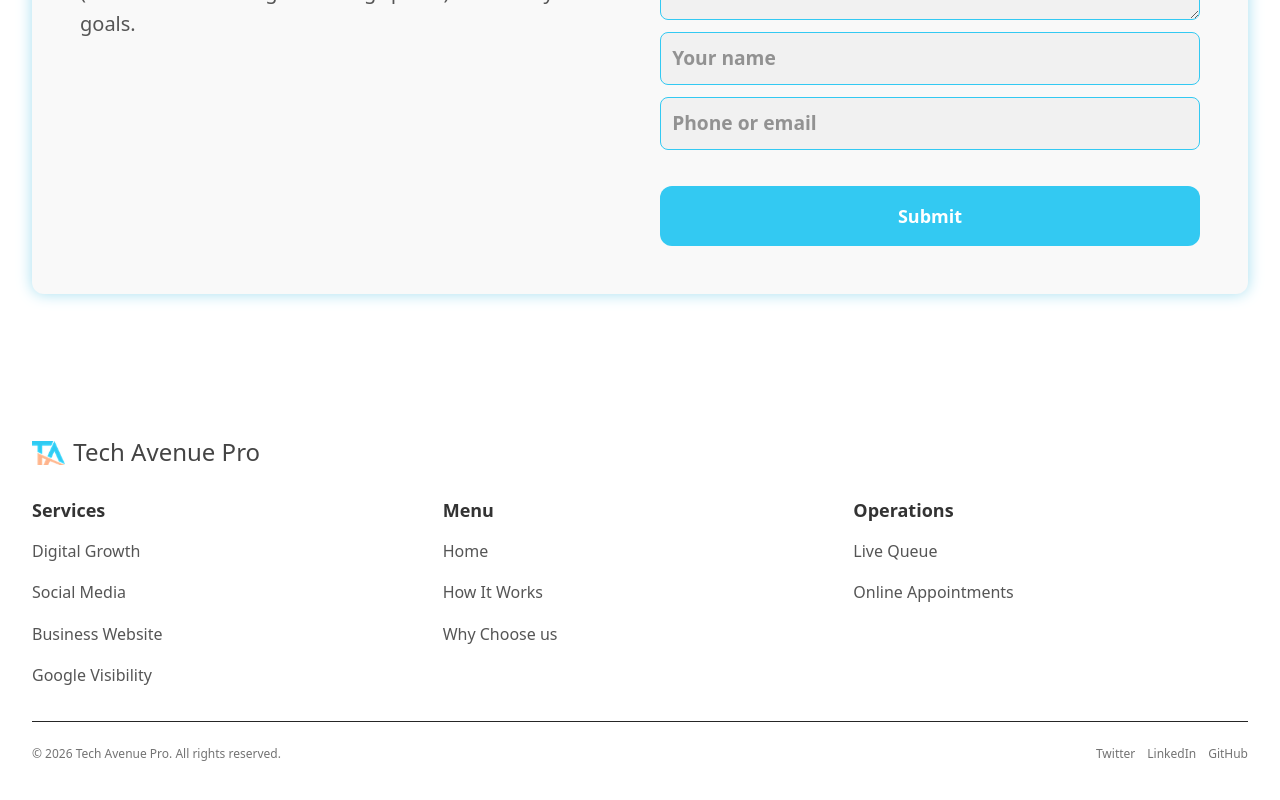
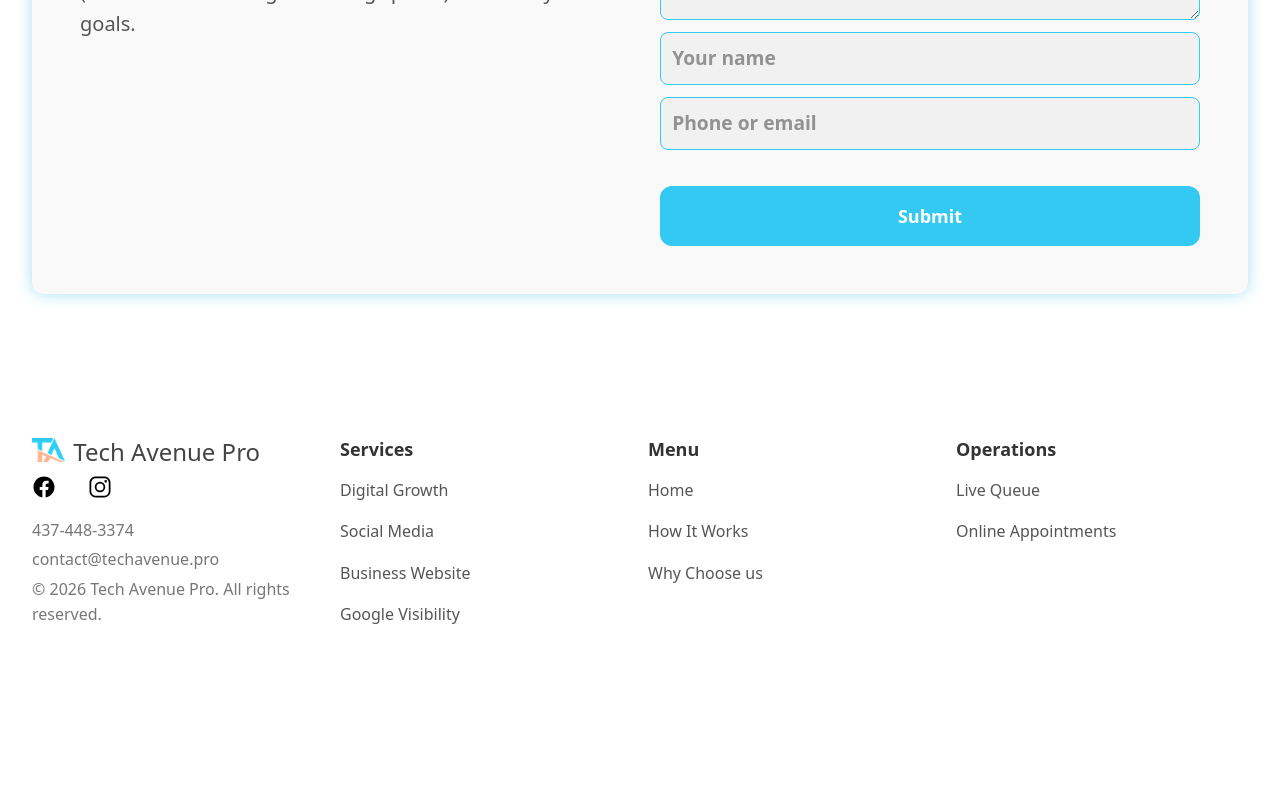
Before and after one commit to tech-avenue-pro/monorepo, a Next.js app in the folder apps/web/: page / in a window 1280 px wide. Shown: the part 4512-5312 px from the top of the page. After the commit the page ends 5236 px from the top, so only its background shows below. Built offline with nearby package versions, Linux system fonts and the light colour scheme.

Commit message:
Improvements in footer

```diff
--- a/apps/web/app/HomeView/Footer.tsx
+++ b/apps/web/app/HomeView/Footer.tsx
@@ -9,6 +9,20 @@ import React from "react";
 interface FooterProps {
     logoSrc?: string;
 }
+
+export interface FooterContent {
+    logoSrc?: string;
+    links: {
+        title: string;
+        url: string;
+    }[];
+    copyright: string;
+    socialLinks: {
+        name: string;
+        url: string;
+    }[];
+}
+
 export default function Footer({
     logoSrc = "/icons/tech-avenue-pro-navbar.png",
 }: FooterProps) {
@@ -16,8 +30,15 @@ export default function Footer({
         <footer>
             <div className="mx-auto">
                 <div className="flex flex-col gap-8 sm:flex-col sm:items-left sm:justify-between">
-                    <div className="flex justify-start items-center gap-2">
-                        <a href="#top-of-screen" className="nav-brand">
+                    <div className="grid grid-cols-3 md:grid-cols-3 lg:grid-cols-4 gap-4 gap-y-12">
+                        <div className="flex flex-col gap-4 justify-between">
+                            <div>
+                                {/* Logo */}
+                                <div className="flex justify-start items-start gap-2">
+                                    <a
+                                        href="#top-of-screen"
+                                        className="nav-brand"
+                                    >
                                         <img
                                             className="h-6"
                                             src={logoSrc}
@@ -33,8 +54,46 @@ export default function Footer({
                                         Tech Avenue Pro
                                     </DSText>
                                 </div>
+                                {/* Social Links */}
+                                <div className="flex gap-8 mt-2">
+                                    <img
+                                        src="/icons/logo-facebook.svg"
+                                        alt="Facebook"
+                                        className="w-6 h-6"
+                                    />
+                                    <img
+                                        src="/icons/logo-instagram.svg"
+                                        alt="Instagram"
+                                        className="w-6 h-6"
+                                    />
+                                </div>
+                            </div>
+                            <div className="flex flex-col gap-1">
+                                <DSText
+                                    variant={DSTextVariant.bodySmall}
+                                    as="p"
+                                    color={DSTextColor.quaternary}
+                                >
+                                    437-448-3374
+                                </DSText>
+                                <DSText
+                                    variant={DSTextVariant.bodySmall}
+                                    as="p"
+                                    color={DSTextColor.quaternary}
+                                >
+                                    contact@techavenue.pro
+                                </DSText>
+                                <DSText
+                                    variant={DSTextVariant.bodySmall}
+                                    as="p"
+                                    color={DSTextColor.quaternary}
+                                >
+                                    © {new Date().getFullYear()} Tech Avenue
+                                    Pro. All rights reserved.
+                                </DSText>
+                            </div>
+                        </div>
 
-                    <div className="grid grid-cols-2 md:grid-cols-3 gap-4 gap-y-12">
                         <div className="flex flex-col gap-4">
                             <DSText
                                 variant={DSTextVariant.headline3}
@@ -157,24 +216,6 @@ export default function Footer({
                         </div>
                     </div>
                 </div>
-
-                <div className="mt-8 flex flex-col gap-4 border-t border-neutral-800 pt-6 text-xs text-neutral-500 sm:flex-row sm:items-center sm:justify-between">
-                    <p>
-                        © {new Date().getFullYear()} Tech Avenue Pro. All rights
-                        reserved.
-                    </p>
-                    <div className="flex gap-3">
-                        <a href="#" className="hover:text-neutral-300">
-                            Twitter
-                        </a>
-                        <a href="#" className="hover:text-neutral-300">
-                            LinkedIn
-                        </a>
-                        <a href="#" className="hover:text-neutral-300">
-                            GitHub
-                        </a>
-                    </div>
-                </div>
             </div>
         </footer>
     );
```
Also changed, not shown: apps/web/public/icons/logo-instagram.svg (added). Lines whose indentation alone changed are shown as unchanged.
